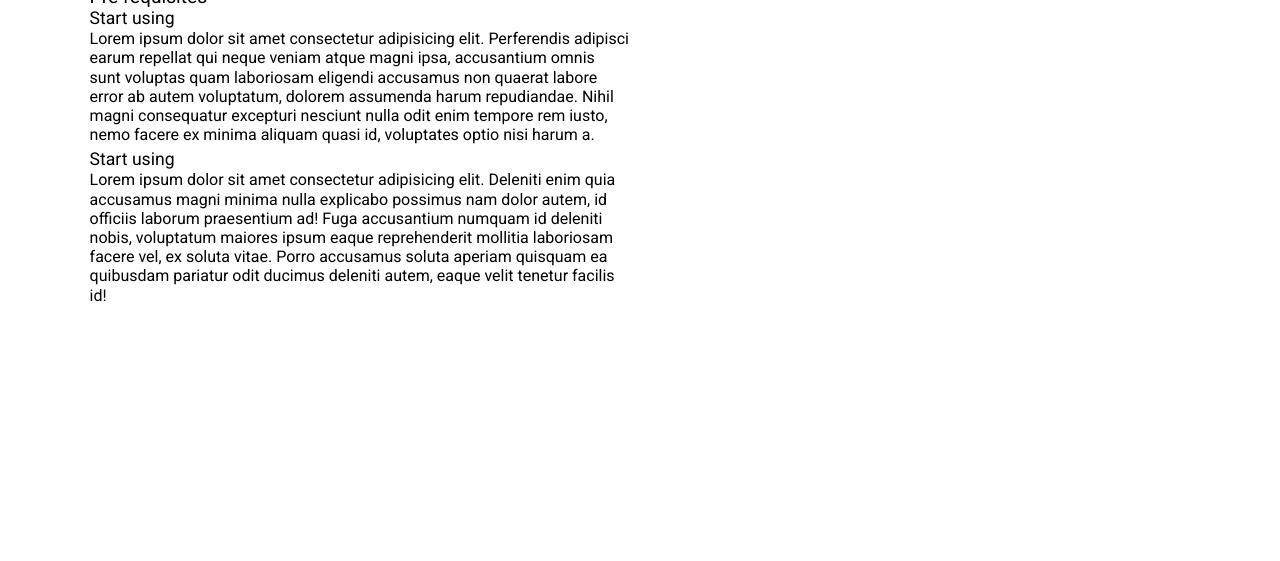
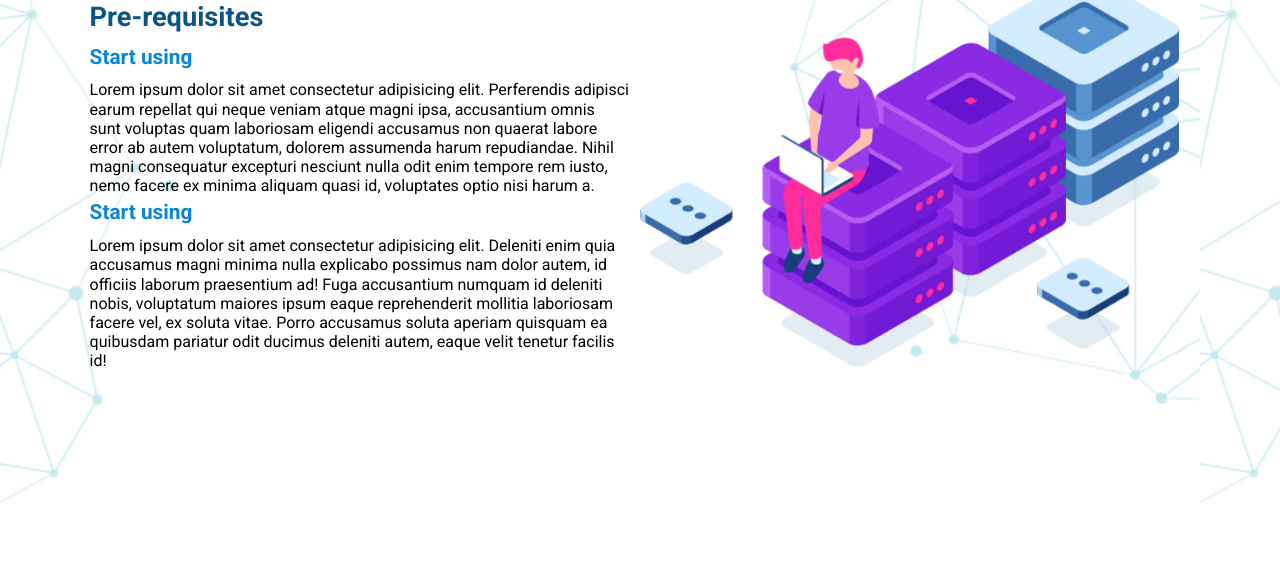
Before and after one commit to gutembergcruz/Monitore, a plain HTML site: page documentos.html in a window 1280 px wide. Shown: the part 239-800 px from the top of the page. Drawn offline with Linux system fonts and the light colour scheme.

Commit message:
o ultimo das 16:00

```diff
--- a/css/style.css
+++ b/css/style.css
@@ -534,12 +534,21 @@
     font-weight: 700;
     text-align: left;
     color: #0685d9;
+    margin-bottom: 3%;
 }
 
 .div1-documentos h2 {
-    color: ;
+    color: #0b5585;
+    font-weight: 700;
+    font-size: 1.7em;
+    margin-bottom: 2%;
 }
 
-.div1-documentos h3 {}
+.div1-documentos h3 {
+    color: #0685d9;
+    font-weight: 700;
+    font-size: 1.3em;
+    margin-bottom: 2%;
+}
 
 .div1-documentos p {}
--- a/documentos.html
+++ b/documentos.html
@@ -16,7 +16,7 @@
 
 </head>
 
-<body>
+<body style="background-image: url(img/bg-padrao.jpg);">
     <header class="cab conteudo conteudo-completo  flutuante">
         <div class="box box20">
             <a href="">
@@ -44,7 +44,7 @@
                 ipsum eaque reprehenderit mollitia laboriosam facere vel, ex soluta vitae. Porro accusamus soluta aperiam quisquam ea quibusdam pariatur odit ducimus deleniti autem, eaque velit tenetur facilis id!</p>
         </div>
         <div class="box box50 no-margim">
-            <img src="" alt="">
+            <img src="img/Ativo r.png" alt="">
         </div>
     </section>
 </body>
```
